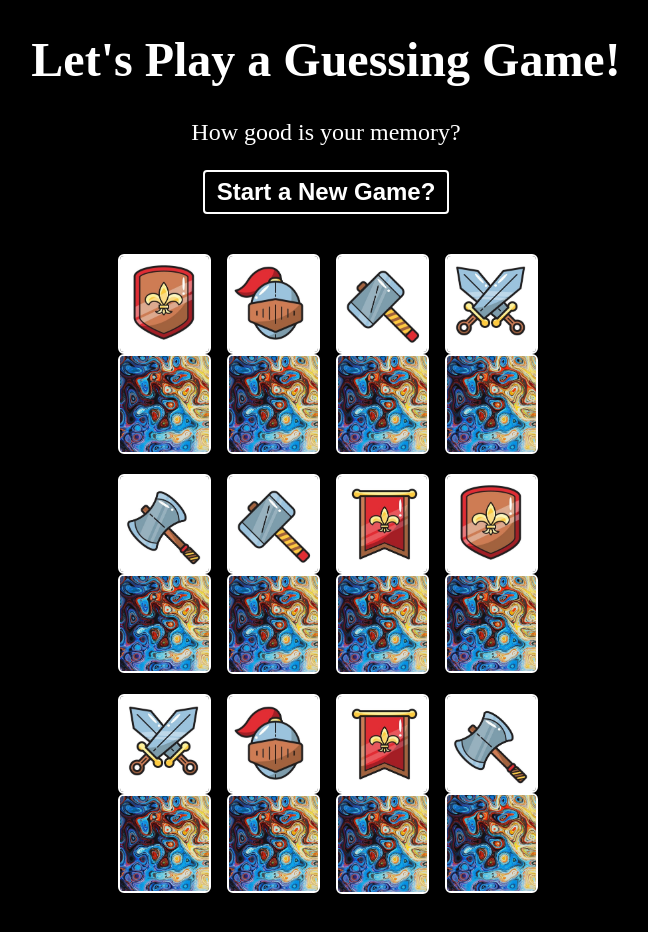
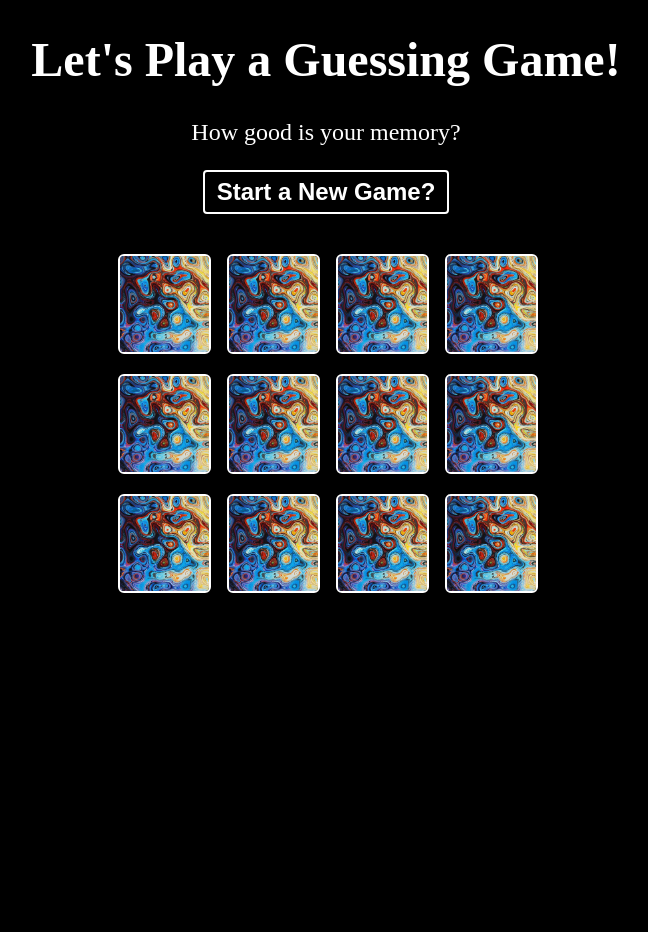
Before and after one commit to Ultra-Zactimus/react-memory-game, a Next.js app: page / in a window 1280 px wide. Both pictures are taken after a click on the button "Start a New Game?". Shown: the whole page, without its empty margins (314-962 px from the left). After the commit the page ends 800 px from the top, so only its background shows below. Built offline with nearby package versions, Linux system fonts and the light colour scheme.

Commit message:
add styles to give more of a 3D animation look

```diff
--- a/styles/globals.css
+++ b/styles/globals.css
@@ -46,3 +46,24 @@ button:hover {
   border: 2px solid #fff;
   border-radius: 6px;
 }
+
+.card .front {
+  transform: rotateY(90deg);
+  transition: all ease-in 200ms;
+  position: absolute;
+}
+
+.flipped .front {
+  transform: rotateY(0deg);
+  transition-delay: 200ms;
+}
+
+.card .back {
+  transition: all ease-in 200ms;
+  transition-delay: 200ms;
+}
+
+.flipped .back {
+  transform: rotateY(90deg);
+  transition-delay: 0ms;
+}
```
